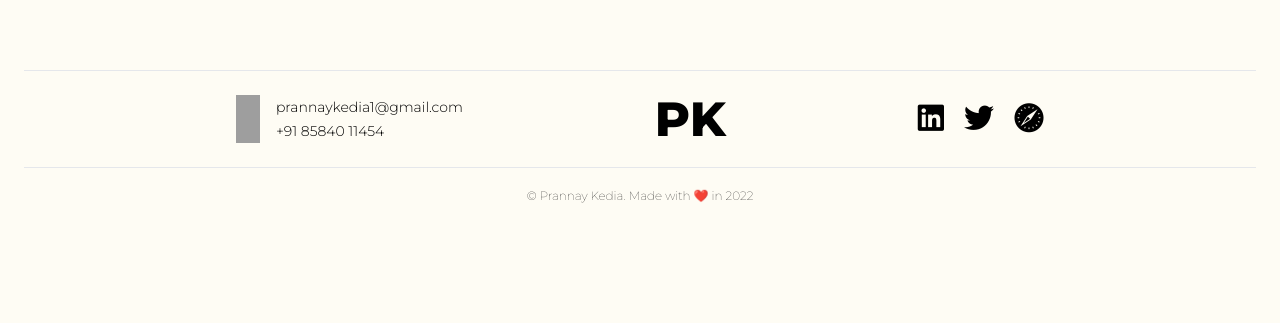
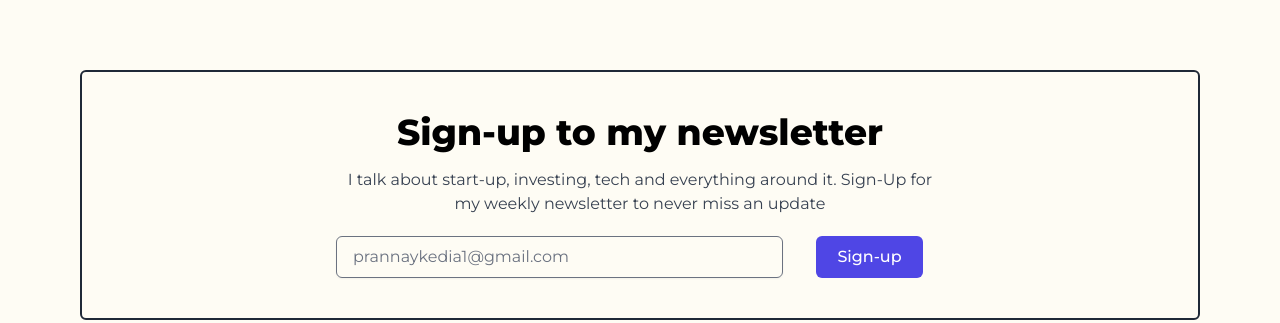
Before and after one commit to prkedia81/personal-website, a website: page blog.html in a window 1280 px wide. Shown: the part 645-968 px from the top of the page. Before the commit the page ends 869 px from the top, so only its background shows below. Drawn offline with nearby package versions, Linux system fonts and the light colour scheme; grey boxes are pictures that could not be loaded.

Commit message:
sign-up to newsletter added to blog pages

```diff
--- a/blog.html
+++ b/blog.html
@@ -209,6 +209,30 @@
   <section id="blog-content">
   </section>
 
+  <section
+    class="newsletter border-2 border-gray-800 mt-16 md:mt-24 mx-5 px-12 py-8 md:px-0 md:py-0 md:mx-20 rounded-md">
+    <div class="max-w-2xl mx-auto text-center sm:py-10 sm:px-6 lg:px-8">
+      <h2 class="text-3xl font-extrabold text-black sm:text-4xl">
+        <span class="block">Sign-up to my newsletter</span>
+      </h2>
+      <p class="mt-4 text-md leading-6 text-gray-700">I talk about start-up, investing, tech and
+        everything
+        around it. Sign-Up for my weekly newsletter to never miss an update</p>
+      <form name="newsletter-subscribers" method="POST" action=""
+        class="mt-5 flex flex-col md:flex-row md:gap-3 gap-2 items-center justify-center" data-netlify="true">
+        <div class="md:basis-3/4">
+          <input required type="email" name="email" id="email" autocomplete="email"
+            placeholder="prannaykedia1@gmail.com"
+            class="py-2 px-4 text-md w-full bg-transparent block shadow-sm focus:ring-indigo-600 focus:border-indigo-600 border-gray-500 rounded-md">
+        </div>
+        <div class="md:basis-1/4">
+          <button type="submit"
+            class="w-full items-center justify-center px-5 py-2 border border-transparent text-md font-medium rounded-md text-white bg-indigo-600 hover:bg-indigo-700 sm:w-auto">Sign-up</button>
+        </div>
+      </form>
+    </div>
+  </section>
+
   <footer class="max-w-7xl px-4 sm:px-6 mt-16 md:mt-24">
     <div class="flex flex-col items-center justify-center border-y">
       <div class="me flex flex-row items-center gap-48 py-6">
```
Also changed, not shown: contact-me-success.html (+1 -11 lines), contact-me.html (+31 -0 lines), 1 other file.
